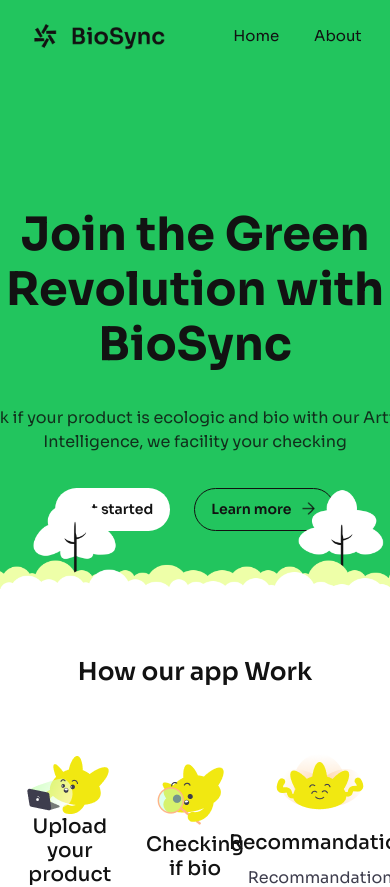
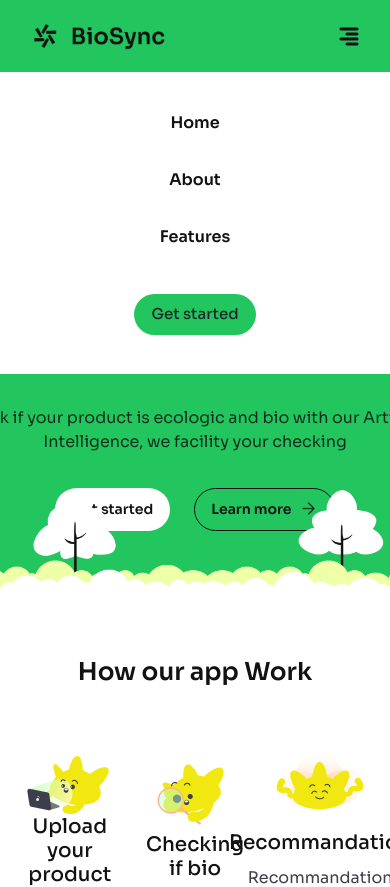
Before and after one commit to KiritoEM/bioSync, a Next.js app: page / in a window 390 px wide. Shown: the top 887 px of the page. Built offline with nearby package versions, Linux system fonts and the light colour scheme.

Commit message:
add navbar-responsive

```diff
--- a/src/components/navbar/LandingNavbar.tsx
+++ b/src/components/navbar/LandingNavbar.tsx
@@ -1,6 +1,7 @@
 import { navList } from "@/helpers/constants";
 import { Fragment } from "react";
 import Logo from "../Logo";
+import LandingNavbarResponsive from "./LandingNavbarResponsive";
 
 const LandingNavbar = (): JSX.Element => {
   return (
@@ -8,18 +9,25 @@ const LandingNavbar = (): JSX.Element => {
       <nav className="landing-navbar">
         <div className="landing-navbar__container">
           <Logo />
-          <div className="menu-items">
+          <div className="menu-items  d-none d-lg-flex">
             <ul>
               {navList.map((route, index) => (
                 <li key={index}>{route.label}</li>
               ))}
             </ul>
           </div>
-          <div className="button">
+          <div className="button d-none d-lg-flex">
             <button className="btn">Get started</button>
+          </div>
+
+          {/* menu-icon */}
+          <div className="menu-icon d-lg-none">
+            <img src="/menu-icon.png" alt="" />
           </div>
         </div>
       </nav>
+      {/* navbar responsive */}
+      <LandingNavbarResponsive />
     </Fragment>
   );
 };
--- /dev/null
+++ b/src/components/navbar/LandingNavbarResponsive.tsx
@@ -0,0 +1,18 @@
+import { navList } from "@/helpers/constants";
+
+const LandingNavbarResponsive = (): JSX.Element => {
+  return (
+    <div className="navbar-responsive d-lg-none">
+      <ul>
+        {navList.map((route, index) => (
+          <li key={index}>{route.label}</li>
+        ))}
+        <li className="button">
+          <button className="btn">Get started</button>
+        </li>
+      </ul>
+    </div>
+  );
+};
+
+export default LandingNavbarResponsive;
--- a/src/pages/index.scss
+++ b/src/pages/index.scss
@@ -3,6 +3,7 @@
 
 //navbar styles
 @import "./../styles/navbars/landing-navbar.scss";
+@import "./../styles/navbars/landing-navbar-responsive.scss";
 
 //landing styles
 @import "./../styles/landing.scss";
--- a/src/styles/_settings.scss
+++ b/src/styles/_settings.scss
@@ -2,6 +2,7 @@
 $green01 : #22C55E;
 $green02 : #121212;
 $green03: rgba(14, 14, 14, 0.81);
+$green04 : #169946;
 $light : #fff;
 $gray01 : #3E3D4D;
 $radius01 : 50px;
--- a/src/styles/earth/earth.scss
+++ b/src/styles/earth/earth.scss
@@ -7,7 +7,7 @@
 
     &__shadow {
         width: 300px;
-        height: .300px;
+        height: 300px;
         position: absolute;
         box-shadow: inset -5px 0 30px 5px #000;
         border-radius: 50%;
--- a/src/styles/landing.scss
+++ b/src/styles/landing.scss
@@ -8,9 +8,9 @@
     overflow: hidden;
     display: flex;
     justify-content: center;
-    margin-top: -15px;
-    background-color: $light;
-    padding: 15vh 0;
+    padding: 10vh 0;
+    position: relative;
+    z-index: 200;
 }
 
 .footer {
--- /dev/null
+++ b/src/styles/navbars/landing-navbar-responsive.scss
@@ -0,0 +1,44 @@
+.navbar-responsive {
+    position: fixed;
+    z-index: 1000;
+    background-color: $light;
+    width: 100%;
+    padding: 2.45rem 0;
+
+    ul {
+        display: flex;
+        align-items: center;
+        flex-direction: column;
+        gap: 33px;
+        padding-left: 0;
+
+        li {
+            font-size: 16px;
+            color: $green02;
+            position: relative;
+            cursor: pointer;
+            transition: 0.7s ease-in-out;
+            font-weight: 600;
+
+            &:hover::after {
+                content: "";
+                width: 100%;
+                height: 1px;
+                background-color: $green02;
+                position: absolute;
+                left: 0;
+                bottom: 0;
+                transition: 0.7s ease-in-out;
+            }
+        }
+
+        .button .btn {
+            padding: 8px 16px;
+            height: 100%;
+            background-color: $green01;
+            border-radius: $radius01;
+            font-weight: 500;
+            margin-top: 12px;
+        }
+    }
+}
--- a/src/styles/navbars/landing-navbar.scss
+++ b/src/styles/navbars/landing-navbar.scss
@@ -8,6 +8,10 @@
     padding-bottom: 16px;
     z-index: 1000;
     top: 0;
+
+    @include screen(small) {
+        position: fixed;
+    }
 
     &__container {
         height: 100%;
--- a/src/styles/sections/landing/landing-community.scss
+++ b/src/styles/sections/landing/landing-community.scss
@@ -1,8 +1,11 @@
 .landing__community {
     margin-top: 13vh;
     background-image: url("/community-bg.png");
-    padding: 30vh 12%;
-    background-size: contain;
+    background-repeat: no-repeat;
+    padding: 28vh 12%;
+    position: relative;
+    background-size: 100% 100%;
+    z-index: 500;
 
     .community-header {
         display: flex;
```
Also changed, not shown: public/menu-icon.png (added).
